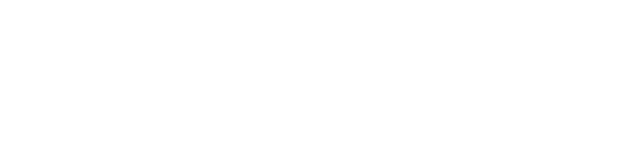
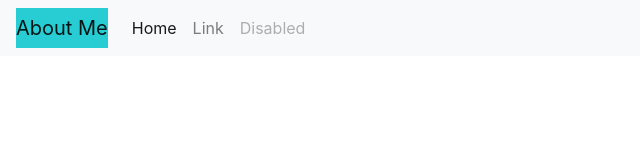
Before and after one commit to shanik1320/Responsiveness_Portfolio, a plain HTML site: page index.html in a window 1280 px wide. Shown: the whole page, without its empty margins (0-640 px from the left). Drawn offline with nearby package versions, Linux system fonts and the light colour scheme.

Commit message:
changed nav bar

```diff
--- a/index.html
+++ b/index.html
@@ -1,13 +1,39 @@
 <!DOCTYPE html>
 <html lang="en">
+
 <head>
     <meta charset="UTF-8">
     <meta name="viewport" content="width=device-width, initial-scale=1.0">
-    <link rel="stylesheet" href="https://stackpath.bootstrapcdn.com/bootstrap/4.4.1/css/bootstrap.min.css" integrity="sha384-Vkoo8x4CGsO3+Hhxv8T/Q5PaXtkKtu6ug5TOeNV6gBiFeWPGFN9MuhOf23Q9Ifjh" crossorigin="anonymous">
+    <link rel="stylesheet" href="https://stackpath.bootstrapcdn.com/bootstrap/4.4.1/css/bootstrap.min.css"
+        integrity="sha384-Vkoo8x4CGsO3+Hhxv8T/Q5PaXtkKtu6ug5TOeNV6gBiFeWPGFN9MuhOf23Q9Ifjh" crossorigin="anonymous">
     <link rel="stylesheet" href="style.css">
-    <title>Document</title>
+    <title>My Portfolio</title>
 </head>
+
 <body>
+    <div class="wrapper">
+        <nav class="navbar navbar-expand-lg navbar-light bg-light">
+            <button class="navbar-toggler" type="button" data-toggle="collapse" data-target="#navbarTogglerDemo01"
+                aria-controls="navbarTogglerDemo01" aria-expanded="false" aria-label="Toggle navigation">
+                <span class="navbar-toggler-icon"></span>
+            </button>
+            <div class="collapse navbar-collapse" id="navbarTogglerDemo01">
+                <a class="navbar-brand" href="#">About Me</a>
+                <ul class="navbar-nav mr-auto mt-2 mt-lg-0">
+                    <li class="nav-item active">
+                        <a class="nav-link" href="#">Home <span class="sr-only">(current)</span></a>
+                    </li>
+                    <li class="nav-item">
+                        <a class="nav-link" href="#">Link</a>
+                    </li>
+                    <li class="nav-item">
+                        <a class="nav-link disabled" href="#" tabindex="-1" aria-disabled="true">Disabled</a>
+                    </li>
+                </ul>
+            </div>
+        </nav>
+    </div>
 
 </body>
+
 </html>
--- a/style.css
+++ b/style.css
@@ -0,0 +1,3 @@
+.navbar-brand {
+    background: rgb(39, 205, 211);
+}
```
